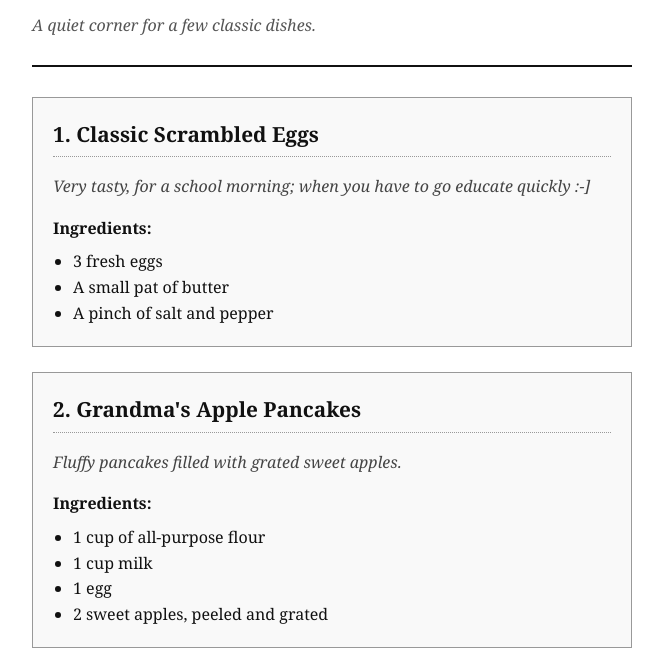
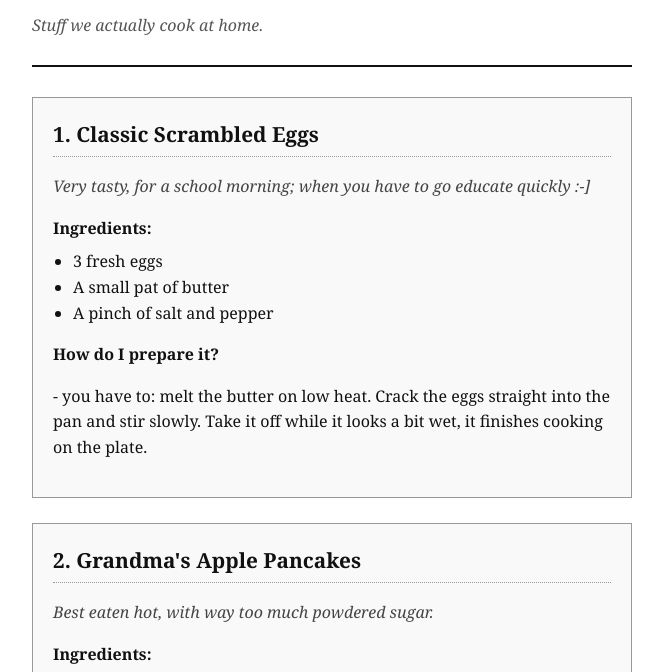
Before and after one commit to arkdyl/family-recipes, a plain HTML site: page index.html in a window 1280 px wide. Shown: the part 94-766 px from the top of the page, without its empty margins (308-971 px from the left). Drawn offline with Linux system fonts and the light colour scheme.

Commit message:
Changed the text a bit and added the preparation instructions for preparing scrambled eggs.

```diff
--- a/index.html
+++ b/index.html
@@ -8,7 +8,7 @@
     <body>
         <header>
             <h1>Family Recipes</h1>
-            <p class="subtitle">A quiet corner for a few classic dishes.</p>
+            <p class="subtitle">Stuff we actually cook at home.</p>
         </header>
         <main>
             <section class="recipe-card">
@@ -20,11 +20,14 @@
                     <li>A small pat of butter</li>
                     <li>A pinch of salt and pepper</li>
                 </ul>
+
+                <h3>How do I prepare it?</h3>
+                <p>- you have to: melt the butter on low heat. Crack the eggs straight into the pan and stir slowly. Take it off while it looks a bit wet, it finishes cooking on the plate.</p>
             </section>
 
             <section class="recipe-card">
                 <h2>2. Grandma's Apple Pancakes</h2>
-                <p class="description">Fluffy pancakes filled with grated sweet apples.</p>
+                <p class="description">Best eaten hot, with way too much powdered sugar.</p>
                 <h3>Ingredients:</h3>
                 <ul>
                     <li>1 cup of all-purpose flour</li>
```
